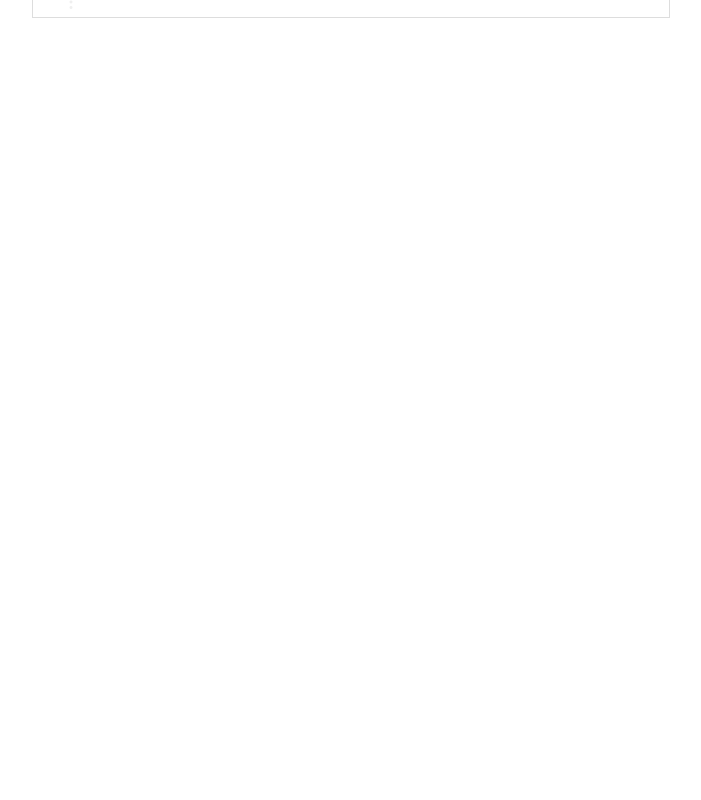
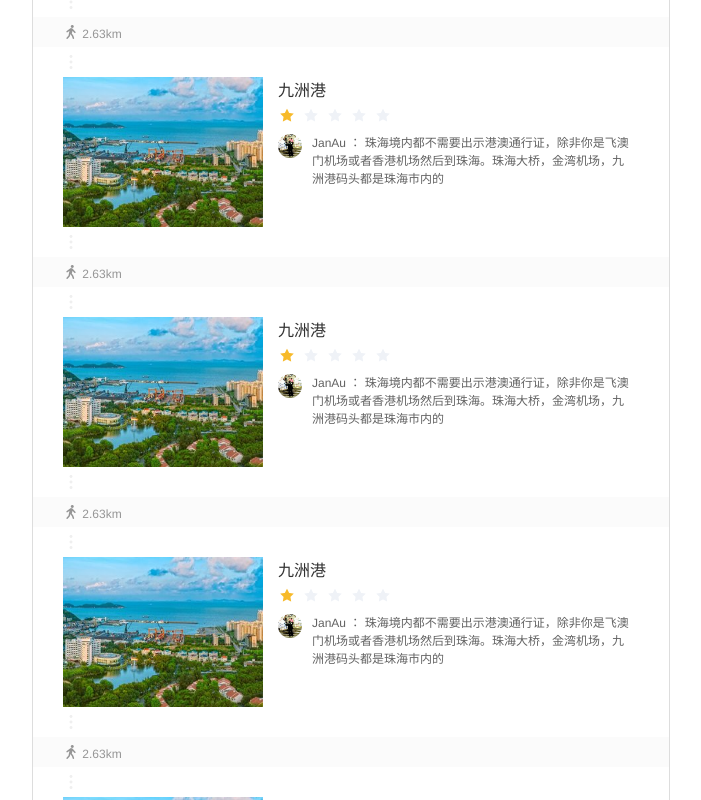
Before and after one commit to LongtianSun/lvyou, a Vue app: page /#/detail in a window 1280 px wide. Shown: the part 1020-1820 px from the top of the page, without its empty margins (58-759 px from the left). Before the commit the page ends 1038 px from the top, so only its background shows below. Built offline with nearby package versions, Linux system fonts and the light colour scheme.

Commit message:
高德地图集成完毕

```diff
--- a/package.json
+++ b/package.json
@@ -7,6 +7,7 @@
     "build": "vue-cli-service build"
   },
   "dependencies": {
+    "@amap/amap-jsapi-loader": "^1.0.1",
     "core-js": "^3.8.3",
     "element-ui": "^2.15.14",
     "vue": "^2.6.14",
--- a/src/components/detail.vue
+++ b/src/components/detail.vue
@@ -1,5 +1,5 @@
 <template>
-  <div>
+  <div class="father">
     <headerQY></headerQY>
     <header>
         <div class="bg"></div>
@@ -45,10 +45,22 @@
                     </li>
                     <p class="travel"><i class="iconfont icon-buxing"></i> 2.63km</p>
                     <Card></Card>
+                    <p class="travel"><i class="iconfont icon-buxing"></i> 2.63km</p>
+
+                    <Card></Card>
+                    <p class="travel"><i class="iconfont icon-buxing"></i> 2.63km</p>
+
+                    <Card></Card>
+                    <p class="travel"><i class="iconfont icon-buxing"></i> 2.63km</p>
+
+                    <Card></Card>
+                    <p class="travel"><i class="iconfont icon-buxing"></i> 2.63km</p>
+
+                    <Card></Card>
                 </ul>
             </div>
         </div>
-        <div class="body-right">
+        <div ref="move" class="body-right" @click="$router.push('/detailMap')">
         </div>
     </div>
   </div>
@@ -59,14 +71,47 @@ import headerQY from '@/views/components/header.vue'
 import Card from '@/views/components/AttractionCard.vue'
 export default {
     name: 'detail',
+    data () {
+        return {
+            moveLeft: 0,
+        }
+    },
     components: {
         headerQY,
         Card
+    },
+    created() {
+    },
+    mounted() {
+        this.moveLeft = this.$refs.move.offsetLeft
+        window.addEventListener('scroll', this.scrollEvent)
+    },
+    methods: {
+        scrollEvent () {
+            if(document.documentElement.scrollTop > 430) {
+                this.$refs.move.style.left = this.moveLeft + 'px'
+                this.$refs.move.className = 'move'
+            } else {
+                this.$refs.move.className = 'body-right'
+            }
+        }
+    },
+    destroyed() {
+        // 切换路由时溢出window绑定scroll事件
+        window.removeEventListener('scroll', this.scrollEvent)
     }
 }
 </script>
 
 <style scoped lang="less">
+.move {
+    width: 438px;
+    height: 400px;
+    background: url('@/assets/index/mp.png') no-repeat center/cover;
+    cursor: pointer;
+    position: fixed;
+    top: 50px;
+}
 .wrapper {
     width: 1100px;
     margin: 0 auto;
--- /dev/null
+++ b/src/components/detailMap.vue
@@ -0,0 +1,90 @@
+<template>
+    <div class="father">
+        <div class="left">
+            <ul>
+                <li class="active"><span>ALL</span> 全部行程</li>
+                <li><span>1</span>武汉珠海</li>
+                <li><span>2</span>珠海</li>
+                <li><span>3</span>珠海</li>
+            </ul>
+        </div>
+        <div id="container" class="container"></div>
+    </div>
+</template>
+
+<script>
+import AMapLoader from '@amap/amap-jsapi-loader'
+window._AMapSecurityConfig = {
+    securityJsCode: 'dc2b12f08e35af65685333ad83959c51'
+}
+export default {
+    name: 'detailMap',
+    data () {
+        return {
+            map: null
+        }
+    },
+    mounted() {
+        this.initMap()
+    },
+    methods:{
+        initMap(){
+            AMapLoader.load({
+                key:"93c050d9d67ccdf87c989b7f98b99f61",             // 申请好的Web端开发者Key，首次调用 load 时必填
+                version:"2.0",      // 指定要加载的 JSAPI 的版本，缺省时默认为 1.4.15
+                plugins:[''],       // 需要使用的的插件列表，如比例尺'AMap.Scale'等
+            }).then((AMap)=>{
+                this.map = new AMap.Map("container",{  //设置地图容器id
+                    viewMode:"3D",    //是否为3D地图模式
+                    zoom:5,           //初始化地图级别
+                    center:[105.602725,37.076636], //初始化地图中心点位置
+                });
+            }).catch(e=>{
+                console.log(e);
+            })
+        },
+    },
+    destroyed() {
+        //销毁地图，并清空地图容器
+        this.map.destroy();
+        //地图对象赋值为null
+        this.map = null
+    }
+}
+</script>
+
+<style scoped lang="less">
+.father {
+    display: flex;
+    height: 100vh;
+    .left {
+        width: 270px;
+        ul{
+            li {
+                width: 270px;
+                height: 59px;
+                background-color: #fff;
+                padding-left: 20px;
+                line-height: 59px;
+                border-top: 1px solid #e5e5e5;
+                cursor:pointer;
+                span {
+                    display: inline-block;
+                    width: 58px;
+                    text-align: center;
+                }
+            }
+            li:hover {
+                background-color: #f3f3f3;
+            }
+            .active {
+                background-color: #f3f3f3;
+            }
+        }
+    }
+    .container {
+        flex: 1;
+        background-color: rgb(157, 79, 79);
+    }
+}
+</style>
--- a/src/router/index.js
+++ b/src/router/index.js
@@ -18,6 +18,11 @@ const routes = [
     path: '/detail',
     name: '/detail',
     component: () => import('@/components/detail.vue')
+  },
+  {
+    path: '/detailMap',
+    name: '/detailMap',
+    component: () => import('@/components/detailMap.vue')
   }
 ]
 
--- a/src/views/components/AttractionCard.vue
+++ b/src/views/components/AttractionCard.vue
@@ -7,7 +7,12 @@
                 <h5>九洲港</h5>
                 <p>
                     <el-rate v-model="value" disabled></el-rate>
+                    <span>11分</span>
                 </p>
+                <div class="user">
+                    <img src="@/assets/index/janAu.png" alt="">
+                    <p>JanAu ： 珠海境内都不需要出示港澳通行证，除非你是飞澳门机场或者香港机场然后到珠海。珠海大桥，金湾机场，九洲港码头都是珠海市内的</p>
+                </div>
             </div>
         </div>
     <p><i class="iconfont icon-dian"></i></p>
@@ -43,6 +48,7 @@ li {
         }
         .content {
             margin-left: 15px;
+            flex: 1;
             h5 {
                 font-size: 16px;
                 font-weight: 400;
@@ -54,6 +60,26 @@ li {
                 line-height: 12px;
                 height: 23px;
             }
+            .user {
+                margin-top: 10px;
+                display: flex;
+                img {
+                    width: 24px;
+                    height: 24px;
+                    border-radius: 12px;
+                }
+                p {
+                    margin: 0 0 0 10px;
+                    padding-top: 0;
+                    width: 320px;
+                    line-height: 1.5;
+                    height: 52px;
+                    font-size: 12px;
+                    color: #636363;
+                    overflow: hidden;
+                    text-overflow: ellipsis;
+                }
+            }
         }
     }
 }
```
Also changed, not shown: src/assets/index/janAu.png (added), 1 other file (tests, documents, lock files or other folders).
